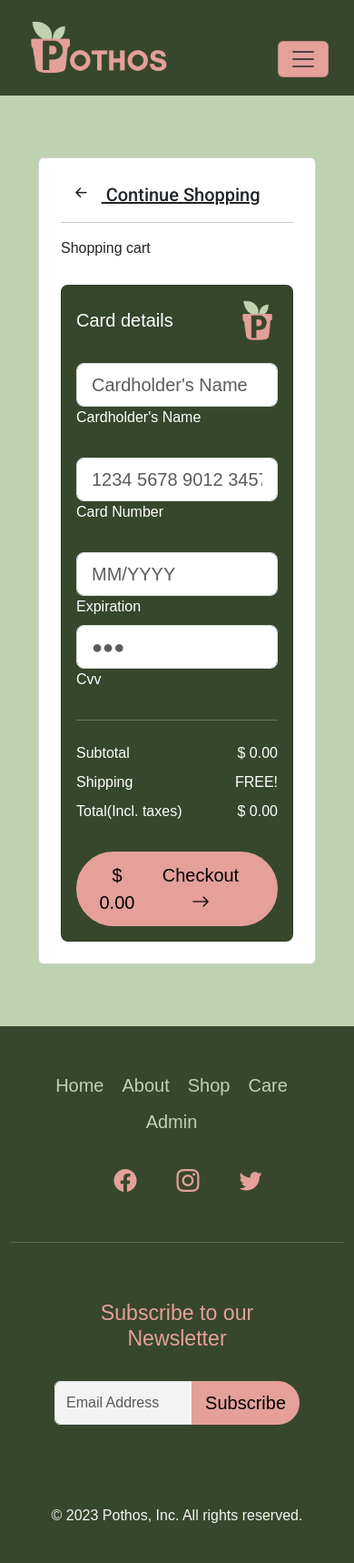
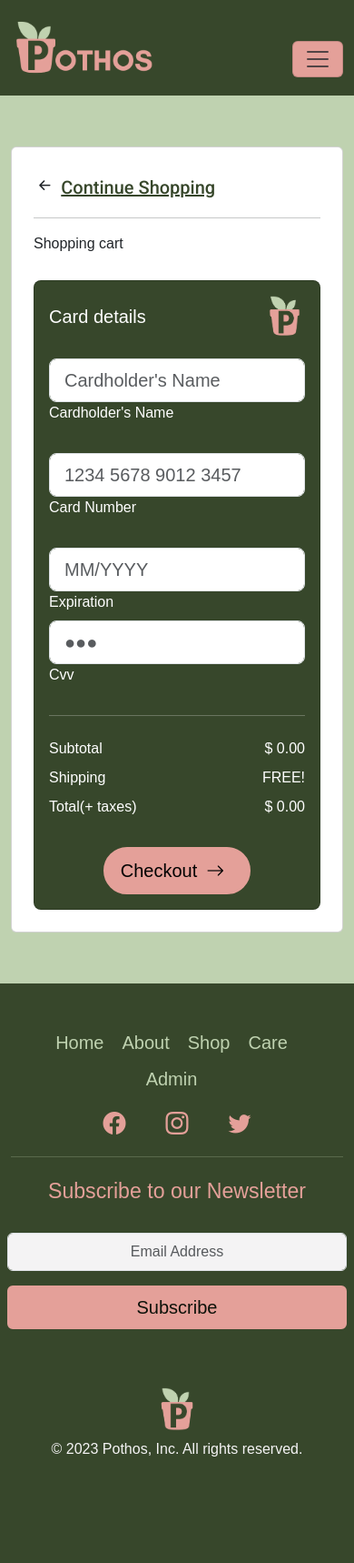
Before and after one commit to ka-lange/plantstore, a Node server app: page /cart in a window 390 px wide. Shown: the whole page at 91% size. After the commit the page ends 1601 px from the top, so only its background shows below. Run offline with Node 20, Linux system fonts and the light colour scheme; data that the repository does not hold is empty; some libraries are stand-ins or nearby versions.

Commit message:
fix views to be mobile-responsive, adjusted section spacing, checked all views

```diff
--- a/public/css/main.css
+++ b/public/css/main.css
@@ -83,21 +83,13 @@ i{
     text-align: center;
 }
 
-/* about section */
-
-
-
-/* featured section */
-
-
-
 .circle-img-sm {
     width: 200px;
     height: 200px;
 }
 .circle-img-md {
-    width: 300px;
-    height: 300px;
+    width: 18em;
+    height: 18rem;
     border-radius:50%;
     /* margin: 20px; */
 }
--- a/views/cart.ejs
+++ b/views/cart.ejs
@@ -21,7 +21,7 @@
 </head>
 
 <body onload = "getTotal()" class="main-layout bg-secondary">
-    <nav class="navbar navbar-expand-md bg-primary p-3">
+    <nav class="navbar navbar-expand-md bg-primary py-3">
         <div class="container-fluid">
             <a class="navbar-brand" href="/"><img class="" style="width: 175px" src="PlantPhotos/pothosHomepageLogo.png"></a>
             <button class="navbar-toggler bg-success mt-4" type="button" data-bs-toggle="collapse" data-bs-target="#navbarNavDropdown" aria-controls="navbarNavDropdown" aria-expanded="false" aria-label="Toggle navigation">
@@ -39,7 +39,7 @@
         </div>
     </nav>
 
-    <section class="h-100">
+    <main class="h-100 py-5">
         <div class="container py-2 h-100">
           <div class="row d-flex justify-content-center align-items-center h-100">
             <div class="col">
@@ -50,12 +50,10 @@
 
                     <div class="col-lg-7">
                       <!-- change this to be flex - i hate it -->
-                        <h5 class="mb-3">
-                            <a href="/shop" class="text-body h-accent">
-                                <i class="bi bi-arrow-left-short fs-2"></i>
-                                Continue Shopping
-                            </a>
-                        </h5>
+                        <p class="mb-3 fs-5">
+                            <i class="bi bi-arrow-left-short fs-2 px-0"></i>
+                            <a href="/shop" class="h-accent">Continue Shopping</a>
+                        </p>
                       <hr>
 
                       <div class="d-flex justify-content-between align-items-center mb-4">
@@ -69,25 +67,21 @@
                 <% if(el.inCart == true){ %>
                     <div class="card mb-3">
                         <div class="card-body">
-                        <div class="d-flex justify-content-between">
-                            <div class="d-flex flex-row align-items-center">
-                            <div>
-                                <img src="/<%= el.img %>" class="img-fluid rounded-3 border border-success" alt="Shopping item" style="width: 65px;">
+                        <div class="row d-flex align-items-between">
+                            <div class="col-12 col-md-8 d-flex align-items-center">
+                                <div>
+                                    <img src="/<%= el.img %>" class="img-fluid rounded-3 border border-success" alt="Shopping item" style="width: 65px;">
+                                </div>
+                                <div class="ms-1">
+                                    <p class="h-accent pt-3"><%= el.commonName %></p>
+                                </div>
                             </div>
-                            <div class="ms-3">
-                                <h5 class="h-accent"><%= el.commonName %></h5>
-                                <p class="small mb-0"></p>
-                            </div>
-                            </div>
-                            <div class="d-flex flex-row align-items-center">
-                            <div style="width: 50px;">
-                                <!-- <h5 class="fw-normal mb-0">#</h5> -->
-                            </div>
-                            <div class="d-flex" style="width: 80px;">
-                                <h5>$</h5>
-                                <h5 class="mb-0 itemPrice"><%= el.price %>.00</h5>
-                            </div>
-                            <i onclick="removeFromCart('<%= el._id %>')" class="bi bi-trash fs-4"></i>
+                            <div class="mt-3 col-12 col-md-4 d-flex align-items-center justify-content-between justify-content-md-end">
+                                <div class="d-flex pt-2">
+                                    <h5>$</h5>
+                                    <p class="mb-0 itemPrice"><%= el.price %>.00</p>
+                                </div>
+                                <i onclick="removeFromCart('<%= el._id %>')" class="bi bi-trash fs-5"></i>
                             </div>
                         </div>
                         </div>
@@ -102,7 +96,7 @@
                           <div class="d-flex justify-content-between align-items-center mb-4">
                             <h5 class="mb-0">Card details</h5>
                             <img src="/PlantPhotos/pothosLogo.png"
-                              class="img-fluid rounded-3" style="width: 45px;" alt="Avatar">
+                              class="img-fluid" style="width: 45px;" alt="Avatar">
                           </div>
 
                           <!-- <p class="small mb-2">Card type</p>
@@ -162,16 +156,15 @@
                           </div>
 
                           <div class="d-flex justify-content-between mb-4">
-                            <p class="mb-2">Total(Incl. taxes)</p>
+                            <p class="mb-2">Total(+ taxes)</p>
                             <p class="mb-2 totalPrice">$0.00</p>
                           </div>
+                        <div class="d-flex justify-content-center">
+                            <button type="button" class="btn btn-success btn-lg">
+                                Checkout<i class="bi bi-arrow-right fs-5"></i>
+                            </button>
+                        </div>
 
-                          <button type="button" class="btn btn-success btn-block btn-lg">
-                            <div class="d-flex justify-content-between">
-                              <span class="totalPrice">$0.00</span>
-                              <span class="px-2">Checkout<i class="bi bi-arrow-right fs-5"></i></span>
-                            </div>
-                          </button>
 
                         </div>
                       </div>
@@ -185,7 +178,7 @@
             </div>
           </div>
         </div>
-      </section>
+    </main>
 
 <!-- footer -->
     <footer class="container-fluid bg-primary">
@@ -199,25 +192,29 @@
                 <li class="nav-item"><a href="/admin" class="nav-link link-secondary">Admin</a></li>
             </ul>
         </div>
-        <div class="row p-3">
+        <div class="">
             <ul class="list-unstyled d-flex justify-content-center">
-                <li class="ms-4"><a href="#"><i class="bi bi-small bi-facebook text-success"></i></a></li>
-                <li class="ms-4"><a href="#"><i class="bi bi-small bi-instagram text-success"></i></a></li>
-                <li class="ms-4"><a href="#"><i class="bi bi-small bi-twitter text-success"></i></a></li>
+                <li class=""><a href="#"><i class="bi bi-small bi-facebook text-success"></i></a></li>
+                <li class="mx-4"><a href="#"><i class="bi bi-small bi-instagram text-success"></i></a></li>
+                <li class=""><a href="#"><i class="bi bi-small bi-twitter text-success"></i></a></li>
             </ul>
         </div>
         <hr class="text-secondary">
-        <div class="row p-5 d-flex justify-content-center text-success">
-            <form>
+
+            <form class="container p-2 text-success">
                 <h3 class="text-center pb-4">Subscribe to our Newsletter</h3>
                 <!-- <p>for exciting bi-wekly updates, deals, and plant care tips</p> -->
-                <div class="input-group mb-3 m-auto" style="max-width: 600px">
-                    <input type="text" class="form-control bg-light" placeholder="Email Address" aria-label="Email Address" aria-describedby="button-subscribe">
-                    <button class="btn btn-success" type="button" id="button-subscribe">Subscribe</button>
+                <div class="row mb-3 d-flex justify-content-center" >
+                    <input type="text" class="col-12 col-md-4 form-control bg-light rounded p-2 text-center" placeholder="Email Address" aria-label="Email Address" aria-describedby="button-subscribe">
+
+                    <button class="btn btn-success col-12 col-md-4 my-3 bg-success rounded text-dark text-center ">Subscribe</button>
                 </div>
             </form>
-        </div>
-        <div class="py-4">
+
+
+        <div class="pt-4 d-flex flex-column justify-content-center  align-items-center">
+            <!-- <p class="text-center text-light">Made By Karissa Lange</p> -->
+            <img class="pb-2" style="width: 3rem" src="PlantPhotos/pothosLogo.png" >
             <p class="text-center text-light">© 2023 Pothos, Inc. All rights reserved.</p>
         </div>
     </footer>
```
Also changed, not shown: views/about.ejs (+36 -27 lines), views/admin/add.ejs (+13 -20 lines), views/admin/edit.ejs (+15 -13 lines), views/admin/home.ejs (+12 -13 lines), views/admin/preview.ejs (+3 -6 lines), views/care.ejs (+28 -23 lines), views/index.ejs (+24 -26 lines), views/shop.ejs (+38 -32 lines).
